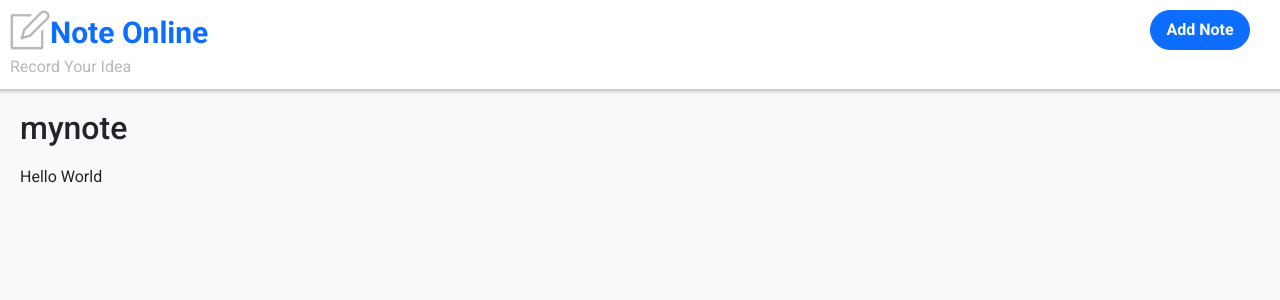
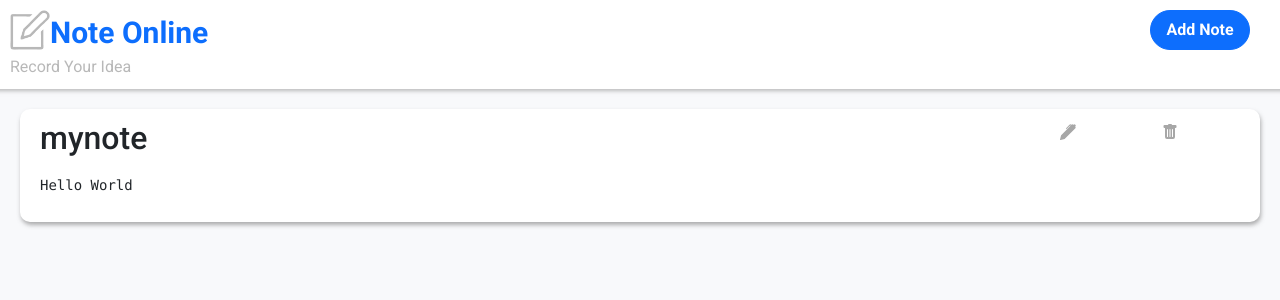
Before and after one commit to qmsiteandy/react-notes-manager, a React (Create React App) app: page /note/1 in a window 1280 px wide. Shown: the top 300 px of the page. Built offline with nearby package versions, Linux system fonts and the light colour scheme; data requests are answered from the project's data file.

Commit message:
Update Note Form

```diff
--- a/src/components/NoteForm/NoteForm.jsx
+++ b/src/components/NoteForm/NoteForm.jsx
@@ -65,28 +65,42 @@ export function NoteForm({
     );
   };
 
+  const actionIcons = () => {
+    return (
+      <>
+        <div className="col-1 col-sm-1">
+          {onClickEdit && (
+            <PenFill
+              className={`${s.penIcon} ${s.icon}`}
+              onClick={onClickEdit}
+            />
+          )}
+        </div>
+        <div className="col-1 col-sm-1">
+          {onClickDelete && (
+            <TrashFill
+              className={`${s.trashIcon} ${s.icon}`}
+              onClick={onClickDelete}
+            />
+          )}
+        </div>
+      </>
+    );
+  };
+
   return (
     <div className={s.container}>
       <div className="row justify-content-space-between">
-        <div className="col-10">
+        <div className="col-12 col-sm-10">
           <h2 className={s.title}>{title}</h2>
         </div>
-        <div className="col-1">
-          {onClickEdit && (
-            <PenFill className={s.penIcon} onClick={onClickEdit} />
-          )}
-        </div>
-        <div className="col-1">
-          {onClickDelete && (
-            <TrashFill className={s.trashIcon} onClick={onClickDelete} />
-          )}
-        </div>
+        {isEditable ? "" : actionIcons()}
       </div>
       <div className={s.title_input_container}>
         {isEditable ? titleInput() : ""}
       </div>
       <div className={s.content_input_container}>
-        {isEditable ? contentInput() : note.content}
+        {isEditable ? contentInput() : <pre>{note.content}</pre>}
       </div>
       {onSubmit && (
         <ButtonPrimary
--- a/src/components/NoteForm/style.module.css
+++ b/src/components/NoteForm/style.module.css
@@ -1,3 +1,14 @@
+.container {
+  background-color: white;
+  border-radius: 10px;
+  padding: 10px 20px;
+  box-shadow: 1px 3px 4px rgba(97, 97, 97, 0.5);
+}
+
+.icon {
+  color: rgb(167, 167, 167);
+}
+
 .penIcon:hover {
   cursor: pointer;
   color: rgb(1, 128, 247);
--- a/src/layouts/Note/NotePage.jsx
+++ b/src/layouts/Note/NotePage.jsx
@@ -9,7 +9,15 @@ export function NotePage(props) {
   );
   return (
     <>
-      {note && <NoteForm isEditable={false} title={note.title} note={note} />}
+      {note && (
+        <NoteForm
+          isEditable={false}
+          title={note.title}
+          note={note}
+          onClickEdit={() => alert("edit")}
+          onClickDelete={() => alert("delete")}
+        />
+      )}
     </>
   );
 }
```
